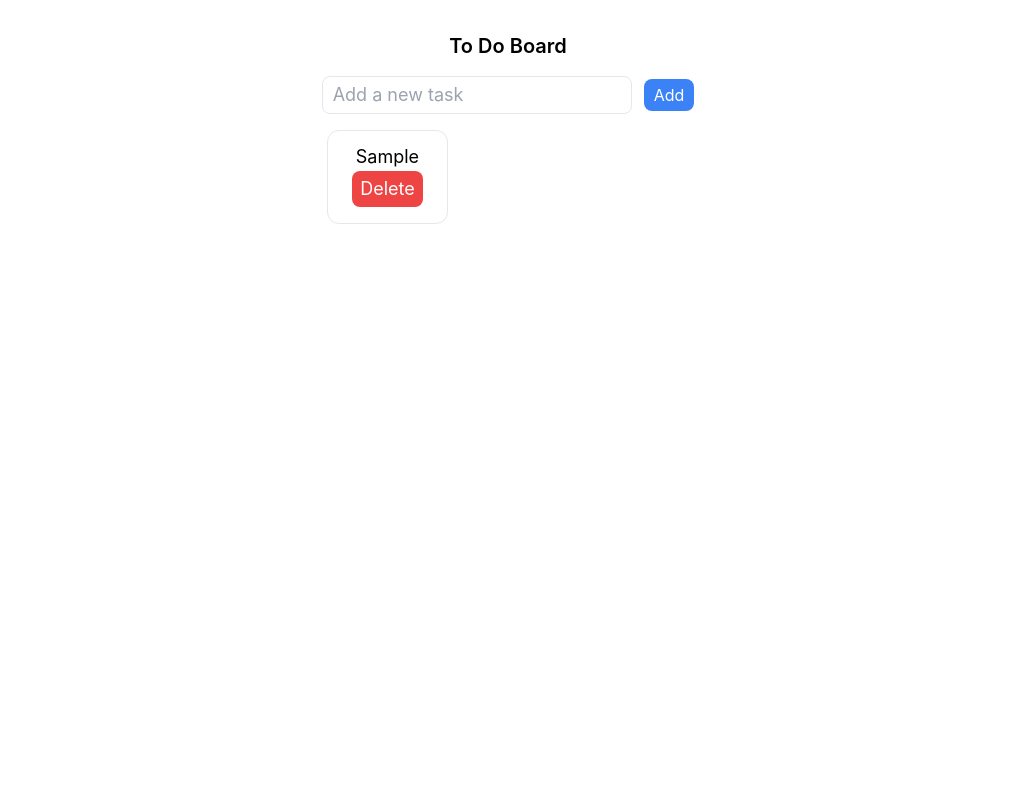
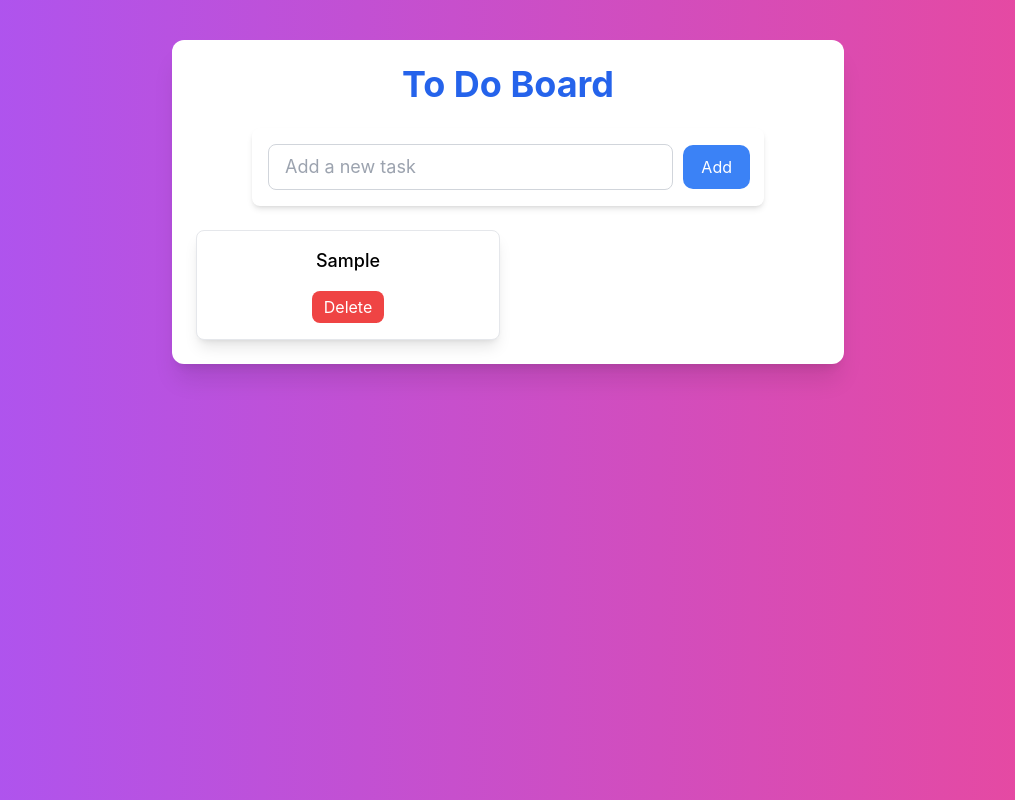
Before and after one commit to MalithWeeraratne/To-Do-List, a React (Create React App) app: page / in a window 1280 px wide. Both pictures are taken after typing "Sample" into the empty fields and a click on the button "Add". Shown: the whole page, without its empty margins (132-1147 px from the left). Built offline with nearby package versions, Linux system fonts and the light colour scheme.

Commit message:
styles added new

```diff
--- a/src/App.js
+++ b/src/App.js
@@ -1,19 +1,17 @@
+import { useState } from "react";
 import Input from "./components/Input";
 import Board from "./components/Board";
-import { useState } from "react";
 import "./index.css";
 
 function App() {
   const [taskList, setTaskList] = useState([]);
 
-  console.log(taskList);
-
   return (
-    <>
-      <div className="flex flex-col items-center justify-center py-8 gap-4">
-        <h1 className="text-xl font-semibold">To Do Board</h1>
+    <div className="min-h-screen bg-gradient-to-r from-purple-500 to-pink-500 flex flex-col items-center py-10">
+      <div className="bg-white shadow-xl rounded-xl p-6 w-full max-w-2xl">
+        <h1 className="text-4xl font-bold text-blue-600 mb-6 text-center">To Do Board</h1>
         <Input taskList={taskList} setTaskList={setTaskList} />
-        <div className="grid grid-cols-3">
+        <div className="grid grid-cols-1 sm:grid-cols-2 gap-4 mt-6">
           {taskList.map((task, index) => (
             <Board
               key={index}
@@ -25,7 +23,7 @@
           ))}
         </div>
       </div>
-    </>
+    </div>
   );
 }
 
--- a/src/components/Board.jsx
+++ b/src/components/Board.jsx
@@ -1,18 +1,13 @@
-// Board.js
 const Board = ({ task, index, taskList, setTaskList }) => {
     const handleDelete = () => {
-    let removeIndex = taskList.indexOf(task);
-    taskList.splice(removeIndex, 1);
-    setTaskList((currentTasks) =>
-      currentTasks.filter((todo) => index === removeIndex)
-    );
+      setTaskList(taskList.filter((_, i) => i !== index));
     };
 
     return (
-    <div className="max-w-md rounded-xl   flex flex-col items-center justify-cnter border text-center text-lg pt-3 pb-4 px-4 md:px-6">
-      <p>{task}</p>
+      <div className="flex flex-col items-center justify-between bg-white shadow-lg rounded-lg p-4 border border-gray-200 text-center">
+        <p className="text-lg font-medium">{task}</p>
         <button
-        className="bg-red-500 text-white rounded-lg py-1 px-2"
+          className="bg-red-500 text-white rounded-lg py-1 px-3 mt-4 hover:bg-red-600 focus:outline-none focus:ring-2 focus:ring-red-500"
           onClick={handleDelete}
         >
           Delete
--- a/src/components/Input.jsx
+++ b/src/components/Input.jsx
@@ -5,28 +5,28 @@
 
   const handleSubmit = (e) => {
     e.preventDefault();
+    if (input.trim()) {
       setTaskList([...taskList, input]);
       setInput("");
+    }
   };
 
   return (
-    <>
-      <form className="flex flex-row items-center gap-3">
+    <form className="flex flex-col sm:flex-row items-center gap-3 bg-white shadow-md rounded-lg p-4 max-w-lg w-full mx-auto">
       <input
-          className="border rounded-lg py-1 px-2.5 text-lg"
+        className="border border-gray-300 rounded-lg py-2 px-4 text-lg flex-grow focus:outline-none focus:ring-2 focus:ring-blue-500"
         type="text"
         placeholder="Add a new task"
         value={input}
         onChange={(e) => setInput(e.target.value)}
       />
       <button
-          className="bg-blue-500 text-white rounded-lg py-1 px-2.5 hover:opacity-80"
+        className="bg-blue-500 text-white rounded-lg py-2 px-4 hover:bg-blue-600 focus:outline-none focus:ring-2 focus:ring-blue-500"
         onClick={handleSubmit}
       >
         Add
       </button>
     </form>
-    </>
   );
 };
 
```
Lines whose indentation alone changed are shown as unchanged.
